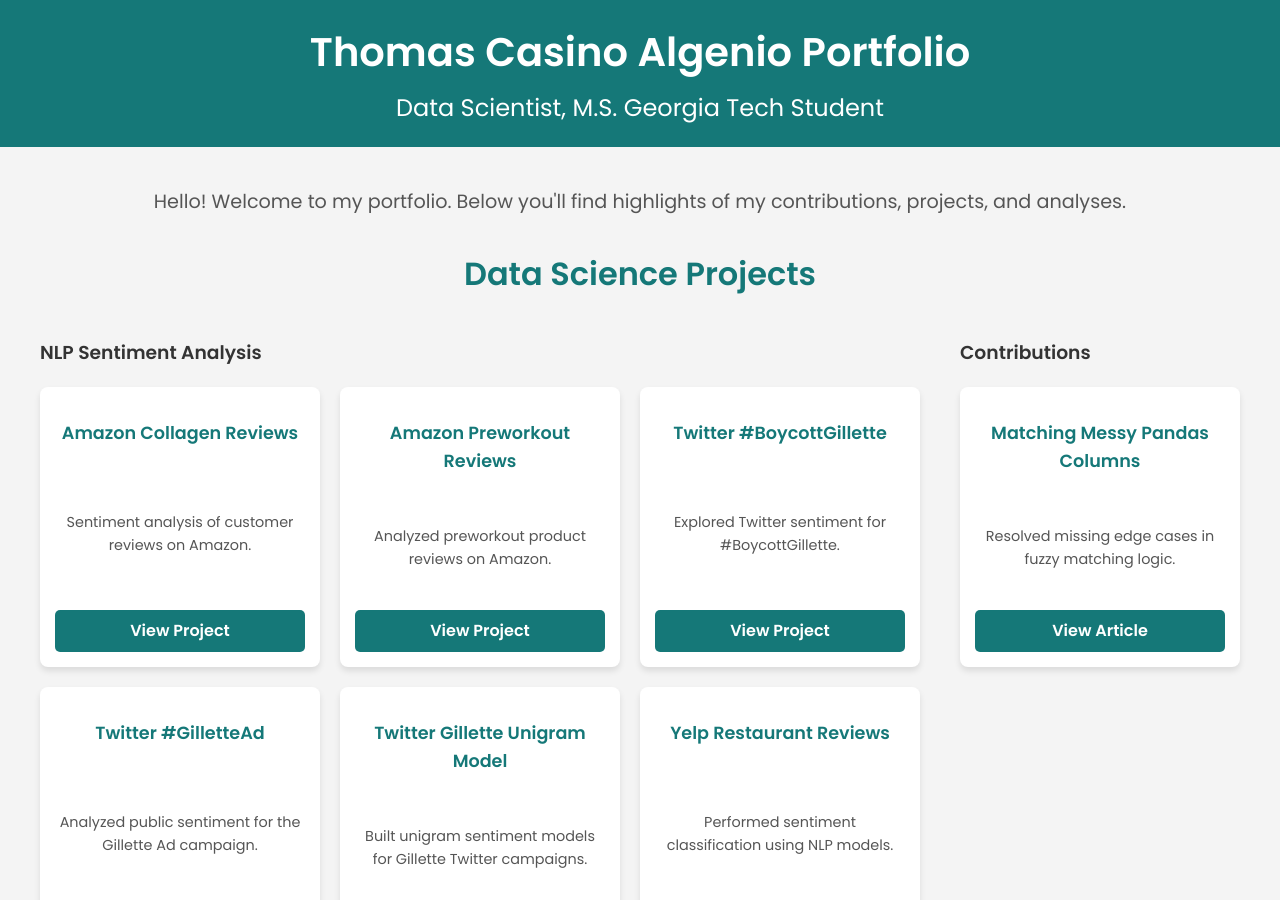
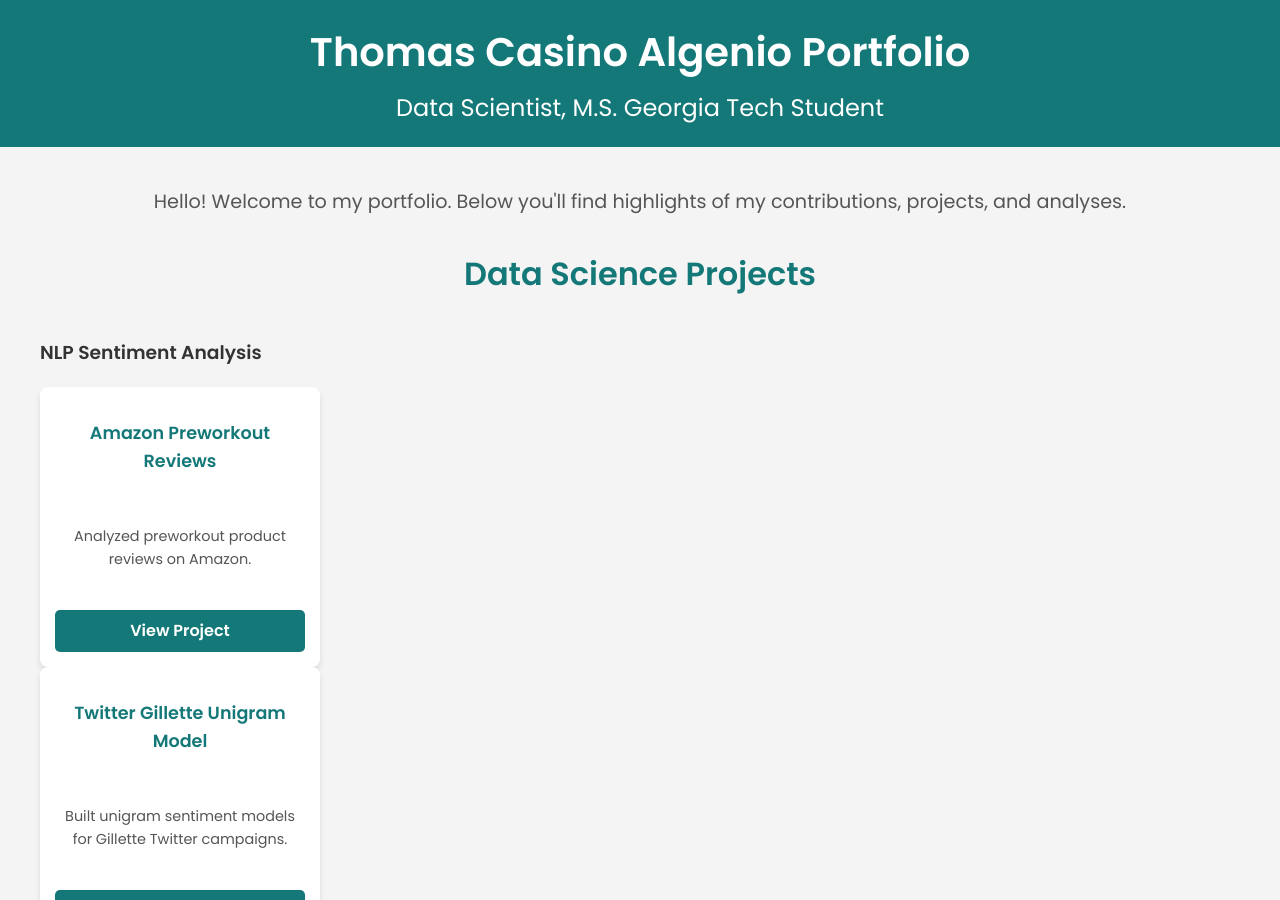
Before and after one commit to thomasalgenio/Thomas_Portfolio, a Jekyll site: the page built from README.md, in a window 1280 px wide and 900 px high. Built offline with Jekyll 4.4.1, drawn with Linux system fonts in a browser that asks for light colours; our own code applies the rules of GitHub Pages for plain Markdown files.

Commit message:
Update default.html

```diff
--- a/_layouts/default.html
+++ b/_layouts/default.html
@@ -159,26 +159,10 @@
           <!-- NLP Sentiment Analysis -->
           <div>
             <h3>NLP Sentiment Analysis</h3>
-            <div class="projects">
-              <div class="project-card">
-                <h3>Amazon Collagen Reviews</h3>
-                <p>Sentiment analysis of customer reviews on Amazon.</p>
-                <a href="https://github.com/thomasalgenio/Sample_Projects/tree/main/NLP_Sentiment_Analysis_Amazon" class="btn">View Project</a>
-              </div>
               <div class="project-card">
                 <h3>Amazon Preworkout Reviews</h3>
                 <p>Analyzed preworkout product reviews on Amazon.</p>
                 <a href="https://github.com/thomasalgenio/Sample_Projects/tree/main/NLP_Sentiment_Analysis_Amazon" class="btn">View Project</a>
-              </div>
-              <div class="project-card">
-                <h3>Twitter #BoycottGillette</h3>
-                <p>Explored Twitter sentiment for #BoycottGillette.</p>
-                <a href="https://github.com/thomasalgenio/Sample_Projects/tree/main/NLP_Sentiment_Analysis_Gillette" class="btn">View Project</a>
-              </div>
-              <div class="project-card">
-                <h3>Twitter #GilletteAd</h3>
-                <p>Analyzed public sentiment for the Gillette Ad campaign.</p>
-                <a href="https://github.com/thomasalgenio/Sample_Projects/tree/main/NLP_Sentiment_Analysis_Gillette" class="btn">View Project</a>
               </div>
               <div class="project-card">
                 <h3>Twitter Gillette Unigram Model</h3>
```
